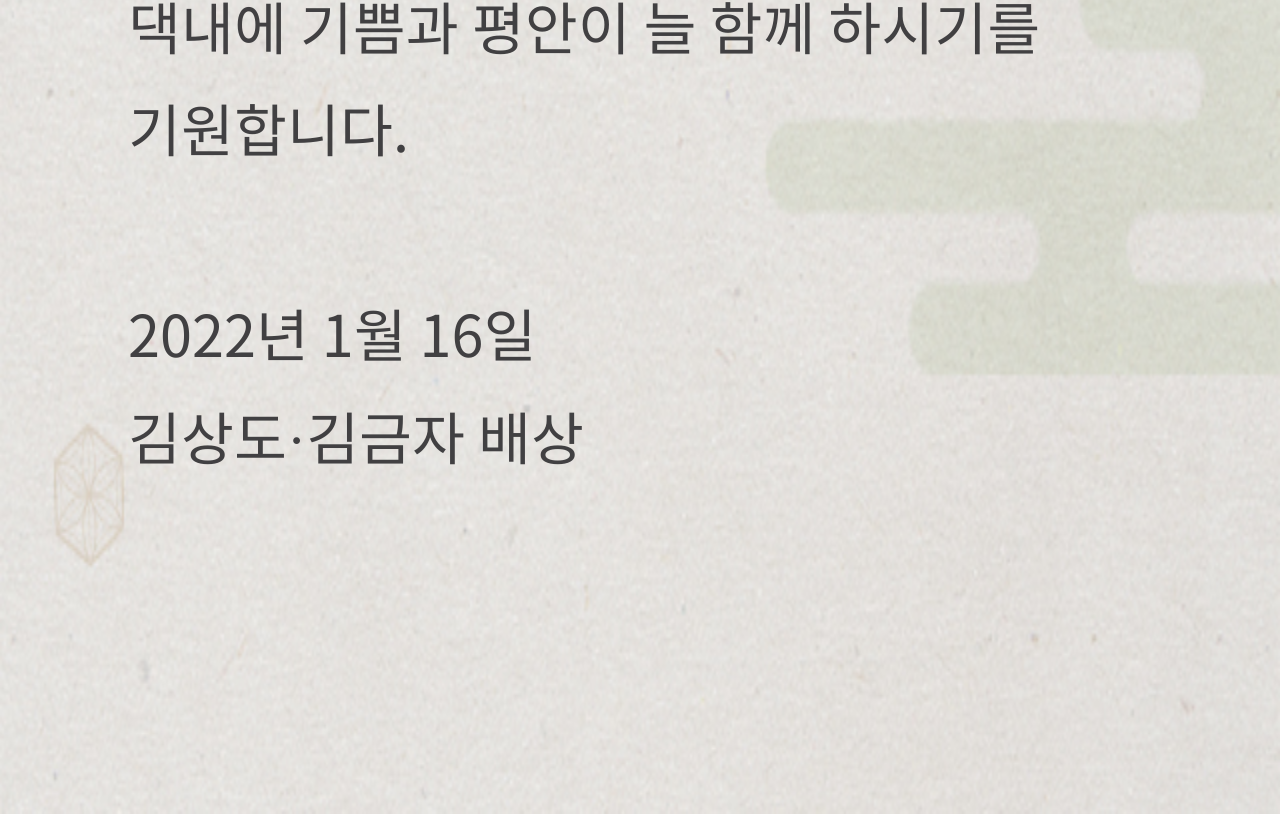
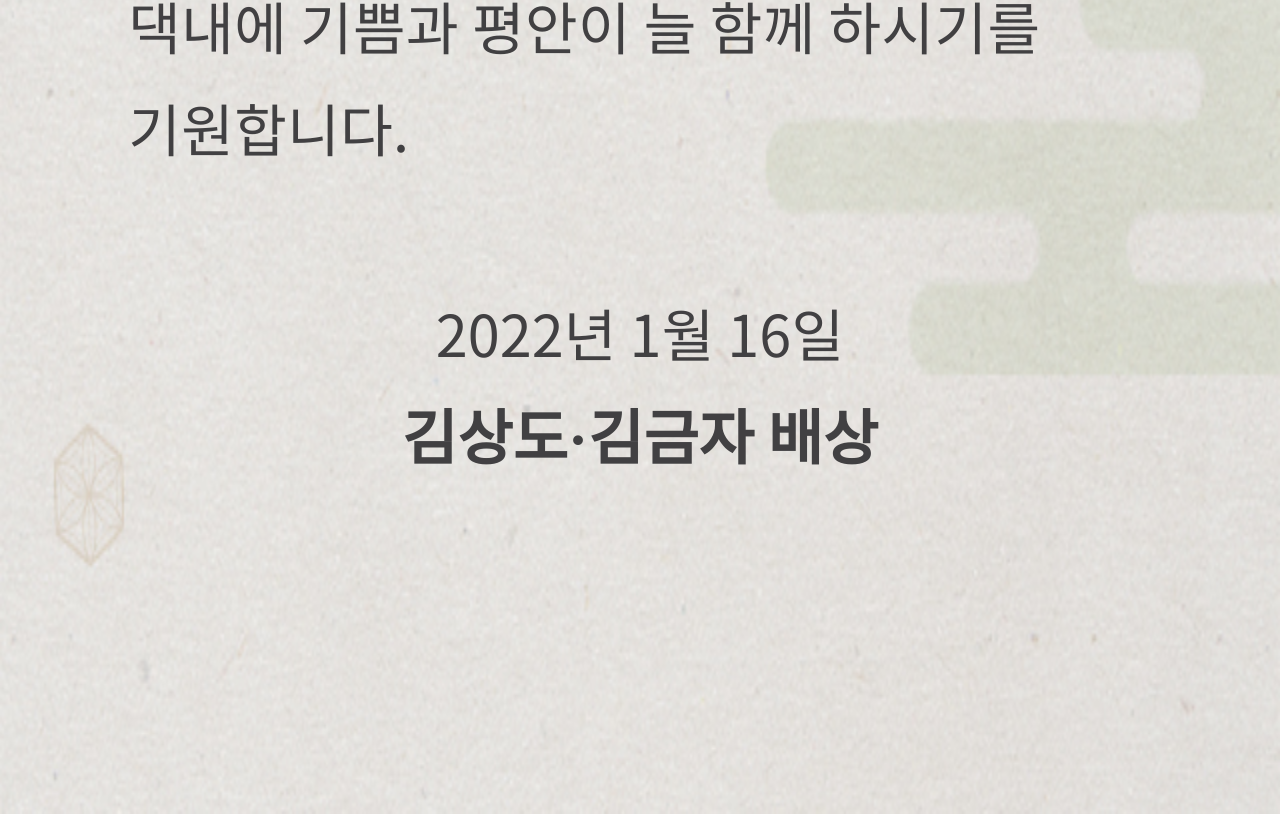
Before and after one commit to Readerlution/jm_return_courtesy, a plain HTML site: page index.html in a window 1280 px wide. Shown: the part 3760-4574 px from the top of the page. Drawn offline with Linux system fonts and the light colour scheme; a script that the page names is missing; files whose address does not match are found by name.

Commit message:
font size

```diff
--- a/index.html
+++ b/index.html
@@ -121,9 +121,12 @@
 댁내에 기쁨과 평안이 늘 함께 하시기를 <br>
 기원합니다. <br>
 <br>
+<div class="parents_text" style="text-align: center;">
 2022년 1월 16일<br>
+<div class="parents_text" style="text-align: center; font-weight: 700; font-size: 4.7vw;">
 김상도·김금자 배상<br>
-
+</div>
+</div>
 	</div>
 	<div style="height:10vw;"></div>
 
```
